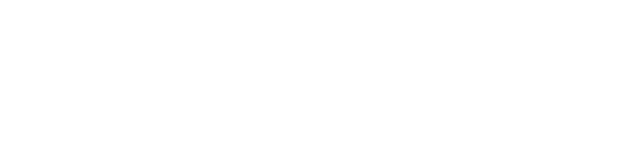
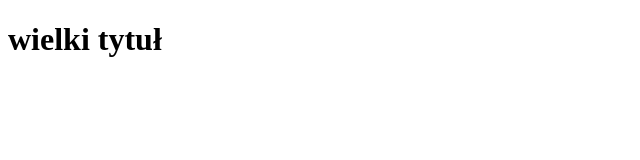
Before and after one commit to Piotr0106/wsb-projekt, a plain HTML site: page index.html in a window 1280 px wide. Shown: the whole page, without its empty margins (0-640 px from the left). Drawn offline with Linux system fonts and the light colour scheme.

Commit message:
Dodano h1

```diff
--- a/index.html
+++ b/index.html
@@ -7,6 +7,7 @@
     <title>Document</title>
 </head>
 <body>
+    <h1>wielki tytuł</h1>
 
 </body>
 </html>
```
